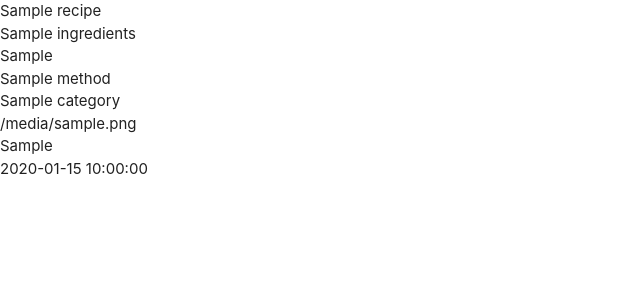
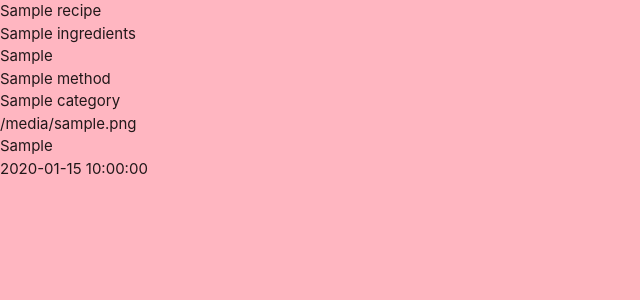
Before and after one commit to Saraholoughlin5/Milestone-Project-3, a Flask app: page / in a window 1280 px wide. Shown: the top 300 px of the page, without its empty margins (0-640 px from the left). Run offline with Flask 2, Linux system fonts and the light colour scheme; a database or web service that is not in the repository returns one stand-in record (values such as "Sample title"); some libraries are stand-ins or nearby versions.

Commit message:
Add static files to base template

```diff
--- /dev/null
+++ b/static/css/style.css
@@ -0,0 +1,3 @@
+body {
+    background-color: lightpink;
+}
--- a/templates/base.html
+++ b/templates/base.html
@@ -8,6 +8,9 @@
         crossorigin="anonymous" type="text/css">
     <link rel="stylesheet" href="https://cdnjs.cloudflare.com/ajax/libs/materialize/1.0.0/css/materialize.min.css"
         type="text/css">
+    <link rel="stylesheet" href="{{ url_for('static', filename='css/style.css') }}" type="text/css">
+    {% block styles %}
+    {% endblock %}
     <title>Recipe Management</title>
 </head>
 <body>
@@ -18,5 +21,8 @@
     <script src="https://code.jquery.com/jquery-3.6.0.min.js"
         integrity="sha256-/xUj+3OJU5yExlq6GSYGSHk7tPXikynS7ogEvDej/m4=" crossorigin="anonymous"></script>
     <script src="https://cdnjs.cloudflare.com/ajax/libs/materialize/1.0.0/js/materialize.min.js"></script>
+    <script src="{{ url_for('static', filename='js/script.js') }}"></script>
+    {% block scripts %}
+    {% endblock %}
 </body>
 </html>
```
Also changed, not shown: static/js/script.js (added).
